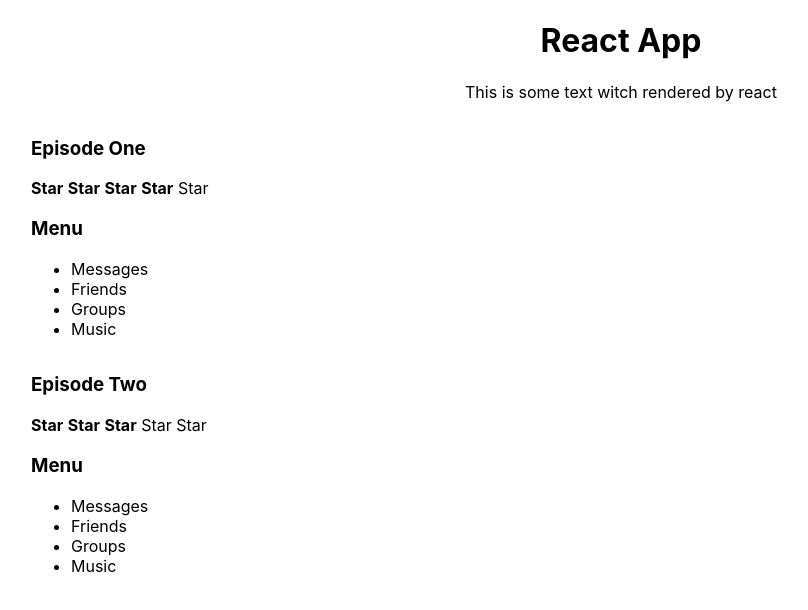
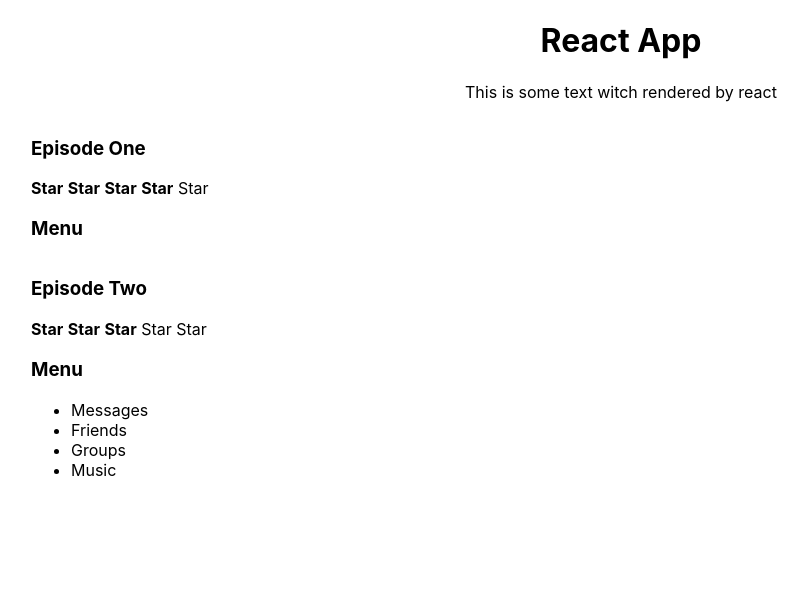
Before and after one commit to AlekseiBestuzhev/react-kabzda, a React (Create React App) app: page / in a window 1280 px wide. Shown: the top 610 px of the page, without its empty margins (19-827 px from the left). Built offline with nearby package versions, Linux system fonts and the light colour scheme.

Commit message:
feat: react-kabzda add display menu items

```diff
--- a/src/App.tsx
+++ b/src/App.tsx
@@ -11,9 +11,9 @@ function App() {
                 <p>This is some text witch rendered by react</p>
             </div>
             <Block title={'Episode One'} rate={4}/>
-            <Accordion/>
+            <Accordion body={false}/>
             <Block title={'Episode Two'} rate={3}/>
-            <Accordion/>
+            <Accordion body={true}/>
         </div>
     );
 }
--- a/src/components/Accordion.tsx
+++ b/src/components/Accordion.tsx
@@ -1,10 +1,14 @@
 import React from "react";
 
-function Accordion() {
+type AccordionPropsType = {
+    body: boolean
+}
+
+function Accordion(props: AccordionPropsType) {
     return (
         <div>
             <AccordionTitle/>
-            <AccordionBody/>
+            <AccordionBody display={props.body}/>
         </div>
     )
 }
@@ -17,7 +21,12 @@ function AccordionTitle() {
     )
 }
 
-function AccordionBody() {
+type AccordionBodyPropsType = {
+    display: boolean
+}
+
+function AccordionBody(props: AccordionBodyPropsType) {
+    if (props.display) {
         return (
             <ul>
                 <li>Messages</li>
@@ -27,6 +36,8 @@ function AccordionBody() {
             </ul>
         )
     }
+    return <></>
+}
 
 
 export default Accordion;
```
Lines whose indentation alone changed are shown as unchanged.
